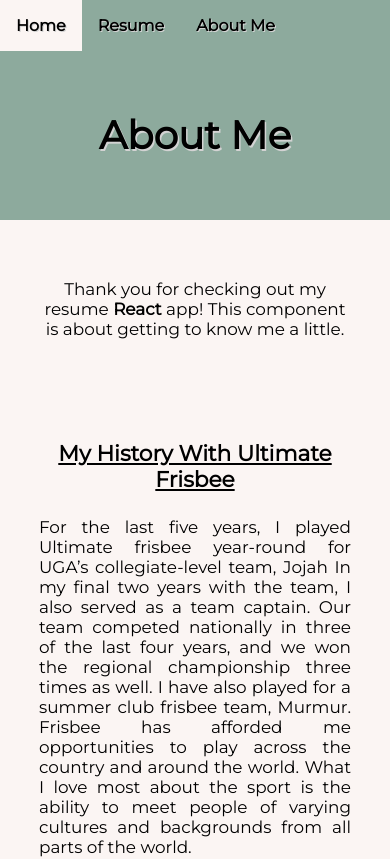
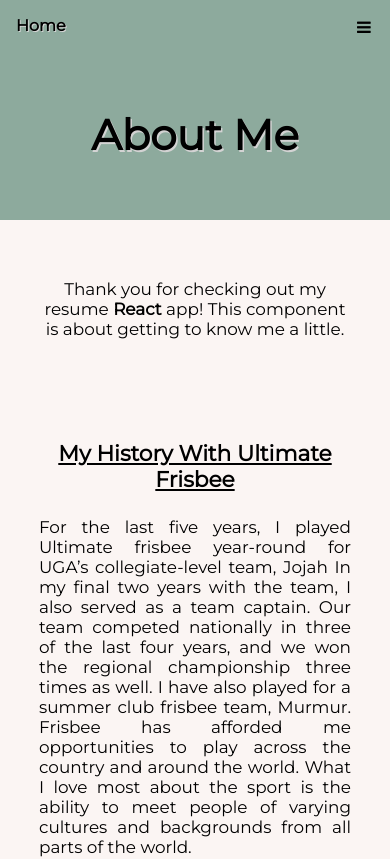
Before and after one commit to jingley/jrs-website, a React (Create React App) app: page /about in a window 390 px wide. Shown: the top 859 px of the page. Built offline with nearby package versions, Linux system fonts and the light colour scheme.

Commit message:
made some responsive changes for mobile

```diff
--- a/src/Components/Resume/Resume.tsx
+++ b/src/Components/Resume/Resume.tsx
@@ -12,24 +12,27 @@ import './css/Resume.css'
 
 const Resume = (props) => {
 
-    switch (props.location.state.section) {
-        case 'education' : {
+    let section = 'default';
+    if(props.location.state !== undefined) {
+        section = props.location.state.section;
+    }
+
+    switch (section) {
+        case 'work' : {
             return (
                 <Layout>
                     <div className="Resume">
+                        <div className="Section-title"><h1>Work Experience</h1></div>
                         <div className="Resume-body">
-                        <header className="Resume-header">
-                            <div className="Section-title"><h1>Education</h1></div>
-                        </header>
-                            <Education/>
+                            <Work/>
+                        </div>
                         <div className="Next-button">
                             <Link to={{
                                 pathname: '/resume',
                                 state: {
                                     section: 'skills'
                                 }
-                            }}>Go to Skills & Abilities</Link>
-                        </div>
+                            }}>Go back to Skills & Abilities</Link>
                         </div>
                     </div>
                 </Layout>
@@ -64,20 +67,22 @@ const Resume = (props) => {
             );
         }
         default : {
-            return (
+            return(
                 <Layout>
                     <div className="Resume">
-                        <div className="Section-title"><h1>Work Experience</h1></div>
                         <div className="Resume-body">
-                            <Work/>
-                        </div>
+                            <header className="Resume-header">
+                                <div className="Section-title"><h1>Education</h1></div>
+                            </header>
+                            <Education/>
                             <div className="Next-button">
                                 <Link to={{
                                     pathname: '/resume',
                                     state: {
                                         section: 'skills'
                                     }
-                            }}>Go back to Skills & Abilities</Link>
+                                }}>Go to Skills & Abilities</Link>
+                            </div>
                         </div>
                     </div>
                 </Layout>
--- a/src/Components/Resume/css/Resume.css
+++ b/src/Components/Resume/css/Resume.css
@@ -68,15 +68,11 @@ ul {
     list-style: none;
 }
 
-.Education {
-    width: 100vw;
-}
-
 .Resume-body {
     width: 100%;
 }
 
-@media screen and (max-width: 1200px) {
+@media screen and (max-width: 600px) {
     .Resume-bullets {
         width: 80%;
     }
--- a/src/Layout.tsx
+++ b/src/Layout.tsx
@@ -3,13 +3,32 @@ import { Link } from 'react-router-dom';
 import './css/Layout.css';
 
 const Layout = (props) => {
+
+    const menu = () => {
+        const dropDown = document.getElementById("drop");
+        const about = document.getElementById("about");
+        let menu;
+
+        if(dropDown !== null && about != null ) {
+            if((menu = document.getElementById('menuOn')) !== null) {
+                dropDown.style.display = "inherit";
+                about.style.display = "inherit";
+                menu.id = 'menuOff';
+            } else if ((menu = document.getElementById('menuOff')) !== null) {
+                dropDown.style.display = "none";
+                about.style.display = "none";
+                menu.id = 'menuOn';
+            }
+        }
+    }
+
     return (
         <div className="Layout">
             <header className="Layout-header">
                 <nav>
                     <div className="Nav-right">
                         <Link to="/">Home</Link>
-                        <div className="Drop-down">
+                        <div id="drop" className="Drop-down">
                         <Link id="Drop-down-button" to={{
                             pathname: '/resume',
                             state: {
@@ -40,7 +59,10 @@ const Layout = (props) => {
                             </Link>
                         </span>
                         </div>
-                        <Link to="/about">About Me</Link>
+                        <Link id="about" to="/about">About Me</Link>
+                        <p className="icon" id="menuOn" onClick={menu}>
+                            <i className="fa fa-bars"></i>
+                        </p>
                     </div>
                 </nav>
             </header>
--- a/src/css/Layout.css
+++ b/src/css/Layout.css
@@ -3,7 +3,7 @@
     flex-direction: column;
     background-color: #FBF5F3;
     min-height: 100vh;
-    width: 100%
+    width: 100%;
 }
 .Layout-body {
     display: flex;
@@ -19,7 +19,7 @@
 .Layout-header {
     top: 0;
     background-color: #8DAA9D;
-    width: 100%; /* Full width */
+    width: 100vw; /* Full width */
 }
 
 .Layout-footer {
@@ -42,6 +42,10 @@
     flex-direction: row;
     align-items: center;
     overflow: hidden;
+}
+
+.Nav-right a.icon {
+    display: none;
 }
 
 .Nav-right a {
@@ -104,11 +108,11 @@
 .Section-title {
     display: flex;
     min-height: 25vh;
-    width: 100%;
+    width: 100vw;
     background: #8DAA9D;
     color: black;
     margin: 0 auto 7vh auto;
-    font-size: 5vmin;
+    font-size: 4vh;
     padding: 0;
     justify-content: center;
 }
@@ -119,8 +123,45 @@
     text-shadow: 1.5px 1.5px lightgray;
 }
 
-@media screen and (max-width: 1200px) {
+@media screen and (max-width: 600px) {
     .Section-title {
         min-height: 20vh;
+        font-size: 2.5vh;
+    }
+
+    .Nav-right {
+        overflow: hidden;
+    }
+
+    .Nav-right p.icon {
+        background-color: #8DAA9D;
+        display: block;
+        position: absolute;
+        right: 0;
+        top: 0;
+    }
+
+    .Nav-right p.icon i {
+        margin: 2.3vh;
+    }
+
+    .Nav-right p.icon:active {
+        background-color: lightsteelblue;
+    }
+
+    .Drop-down:hover .Drop-down-resume {
+        display: none;
+    }
+
+    #drop {
+        display: none;
+    }
+
+    #about {
+        display: none;
+    }
+
+    .Nav-right a:hover, .Drop-down:hover #Drop-down-button{
+        background-color: #8DAA9D;
     }
 }
--- a/src/css/index.css
+++ b/src/css/index.css
@@ -1,15 +1,18 @@
 @import url('https://fonts.googleapis.com/css2?family=Montserrat&display=swap');
+@import url('https://cdnjs.cloudflare.com/ajax/libs/font-awesome/4.7.0/css/font-awesome.min.css');
 @import "~react-image-gallery/styles/css/image-gallery.css";
 
 * {
   margin: 0;
   padding: 0;
+  overflow-x: hidden;
 }
 
 html, body {
   display: flex;
   min-height: 100vh;
-  width: 100%;
+  width: 100vw;
+  overflow-x: hidden;
   background-color: #FBF5F3;
   /*background: linear-gradient(0deg,  #F6F5F8 55%, #E3E3E3 65%);*/
 }
```
Lines whose indentation alone changed are shown as unchanged.
